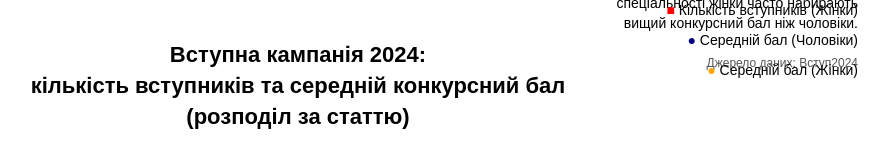
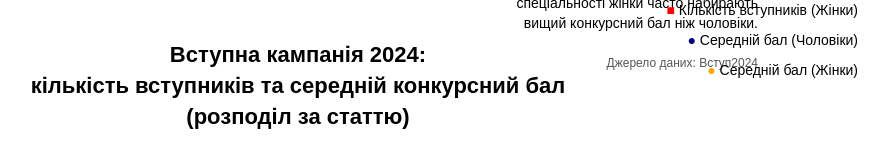
Before and after one commit to potopaa/dataviz-course-project, a plain HTML site: page index.html in a window 1280 px wide. Shown: the whole page, without its empty margins (342-1231 px from the left). Drawn offline with nearby package versions, Linux system fonts and the light colour scheme.

Commit message:
Update style.css

```diff
--- a/style.css
+++ b/style.css
@@ -21,7 +21,7 @@ body {
 
 .note {
   position: absolute;
-  right: 40px;
+  right: 140px;
   bottom: 60px;
   font-size: 14px;
   max-width: 300px;
```
